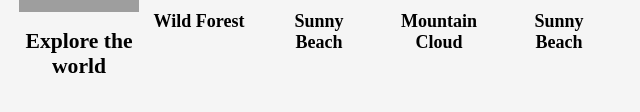
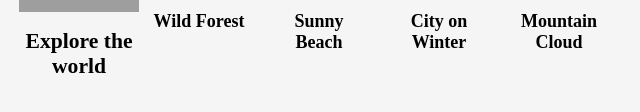
Before and after one commit to acciojob/Expanding-Cards-Katasravani, a website: page main.html in a window 1280 px wide. Shown: the part 478-590 px from the top of the page, 321-961 px from the left. Drawn offline with Linux system fonts and the light colour scheme; grey boxes are pictures that could not be loaded.

Commit message:
created a submission

```diff
--- a/main.html
+++ b/main.html
@@ -64,12 +64,12 @@
 
     <div id="panel-4" class="panel" onclick="toggleActive(4)">
         <img src="https://images.unsplash.com/photo-1551009175-8a68da93d5f9?ixlib=rb-1.2.1&ixid=eyJhcHBfaWQiOjEyMDd9&auto=format&fit=crop&w=1351&q=80" alt="Image 4">
-        <div class="img-text">Mountain Cloud</div>
+        <div class="img-text">City on Winter</div>
     </div>
 
     <div id="panel-5" class="panel" onclick="toggleActive(5)">
         <img src="https://images.unsplash.com/photo-1549880338-65ddcdfd017b?ixlib=rb-1.2.1&ixid=eyJhcHBfaWQiOjEyMDd9&auto=format&fit=crop&w=1350&q=80" alt="Image 5">
-        <div class="img-text">Sunny Beach</div>
+        <div class="img-text">Mountain Cloud</div>
     </div>
 </div>
 
```
